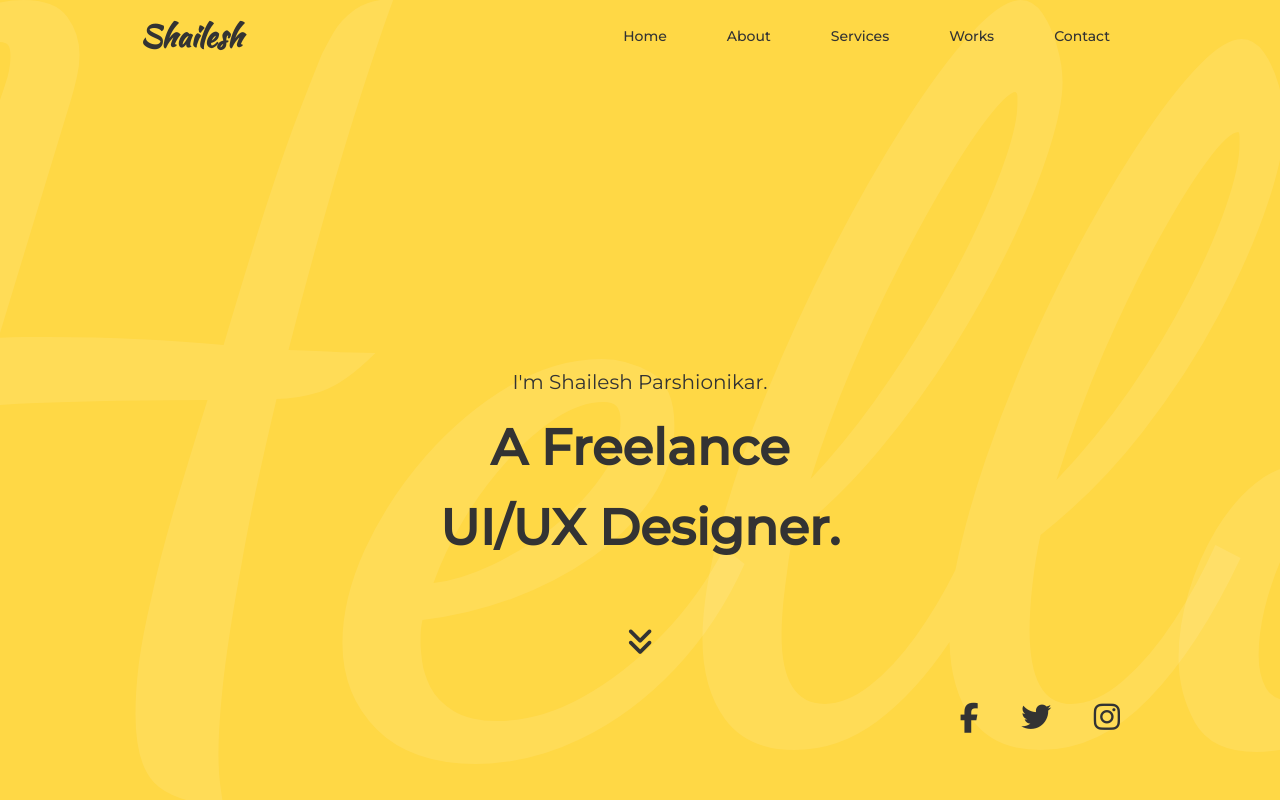
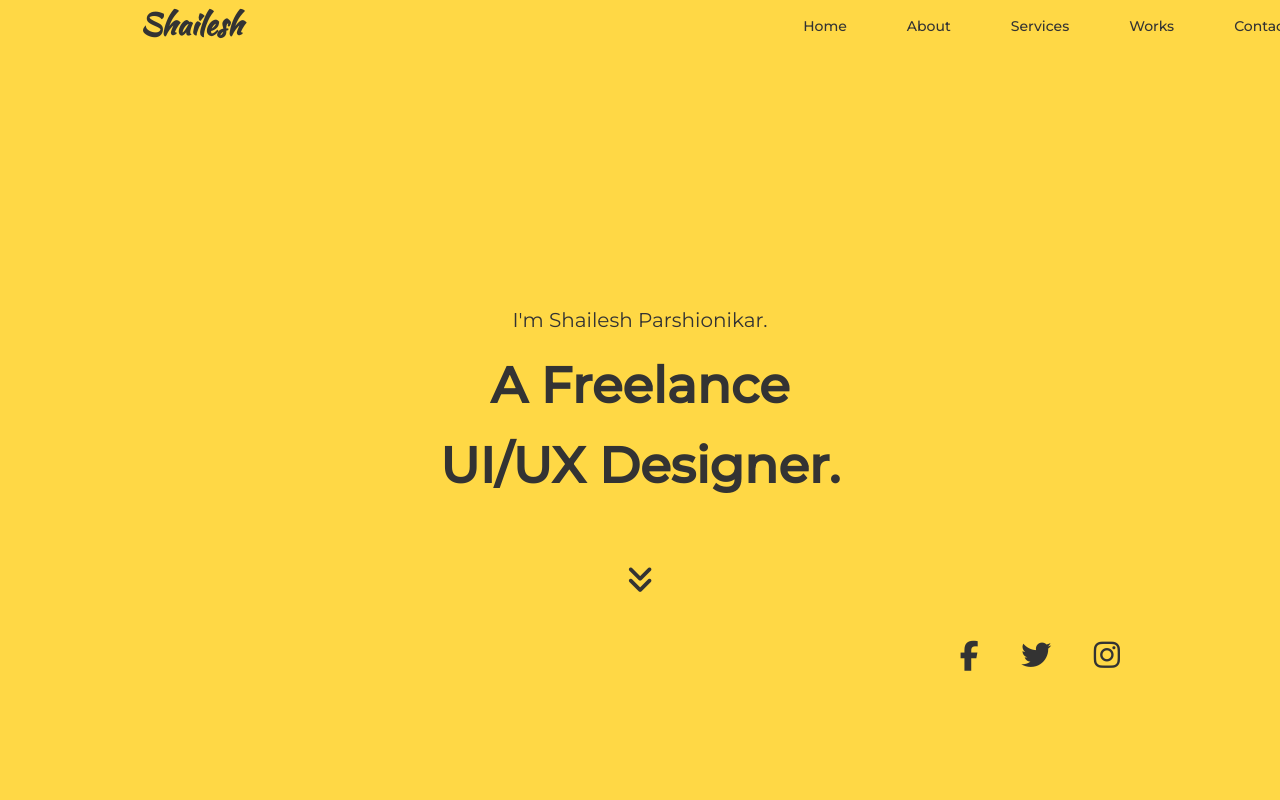
Before and after one commit to vspn7682/Sample-Portfolio, a plain HTML site: page index.html in a window 1280 px wide. Shown: the top 800 px of the page. Drawn offline with nearby package versions, Linux system fonts and the light colour scheme.

Commit message:
Navbar fixed

```diff
--- a/css/style.css
+++ b/css/style.css
@@ -58,6 +58,8 @@ img {
 
 #top:hover {
   box-shadow: 3px 3px 10px rgba(0, 0, 0, 0.2);
+  background: green;
+  color: #fff;
 }
 
 /*Showcase*/
@@ -65,45 +67,33 @@ img {
   background: #ffd845;
   width: 100%;
   height: 100vh;
-  overflow: auto;
-  position: relative;
-  overflow: hidden;
 }
 
 .showcase .container {
-  padding-top: 1rem;
-}
-
-.opaque {
-  position: absolute;
-  top: 50%;
-  left: 50%;
-  transform: translate(-50%, -50%);
-  font-family: "Dancing Script", sans-serif;
-  font-size: 100rem;
-  color: rgba(255, 255, 255, 0.1);
-  z-index: 1;
+  padding: 0;
+  height: 100vh;
 }
 
 /*Navbar*/
 .navbar {
-  position: relative;
+  position: fixed;
   width: 100%;
+  /* max-width: 1100px; */
+  z-index: 110;
   display: flex;
-  justify-content: space-between;
-  align-items: center;
-  z-index: 100;
+  padding: 0 5rem;
+  background: #ffd845;
 }
 
-/* .navbar.sticky {
-  position: a;
-  top: 0;
-} */
+.navbar.sticky {
+  background: #ffd845;
+}
 
 .logo {
   font-family: "Kaushan Script", sans-serif;
   font-size: 3rem;
   color: #333;
+  flex: 1;
 }
 
 .logo a {
@@ -161,10 +151,11 @@ img {
   width: 100%;
   margin: 20rem auto;
   height: 60vh;
+  padding: 0 5rem;
   display: grid;
   grid-template-columns: repeat(2, 1fr);
   grid-template-rows: repeat(3, 1fr);
-  z-index: 100;
+  z-index: 8;
 }
 
 .text {
@@ -682,7 +673,7 @@ footer p {
   }
 
   .showcase-content {
-    margin: 10rem auto;
+    margin: 20rem auto;
     grid-template-columns: 1fr;
     grid-template-rows: 1fr;
   }
@@ -705,7 +696,7 @@ footer p {
   }
 
   .showcase-content {
-    margin: 10rem auto;
+    margin: 20rem auto;
     grid-template-columns: 1fr;
     grid-template-rows: 1fr;
   }
--- a/index.html
+++ b/index.html
@@ -21,7 +21,6 @@
   <body>
     <!--Showcase-->
     <div class="showcase" id="showcase">
-      <h1 class="opaque">Hello</h1>
       <a href="#" id="top"><i class="fa fa-arrow-up"></i></a>
       <div class="container">
       <div class="navbar">
--- a/js/script.js
+++ b/js/script.js
@@ -47,10 +47,13 @@ up.addEventListener("click", (e) => {
   window.scrollTo(0, 0);
 });
 
-// window.addEventListener('scroll', () => {
-//   if(document.body.scrollTop > 600 || document.documentElement.scrollTop > 600){
-//     navbar.classList.add('sticky');
-//   } else {
-//     navbar.classList.remove('sticky');
-//   }
-// })
+window.addEventListener("scroll", () => {
+  if (
+    document.body.scrollTop > 500 ||
+    document.documentElement.scrollTop > 500
+  ) {
+    navbar.classList.add("sticky");
+  } else {
+    navbar.classList.remove("sticky");
+  }
+});
```
